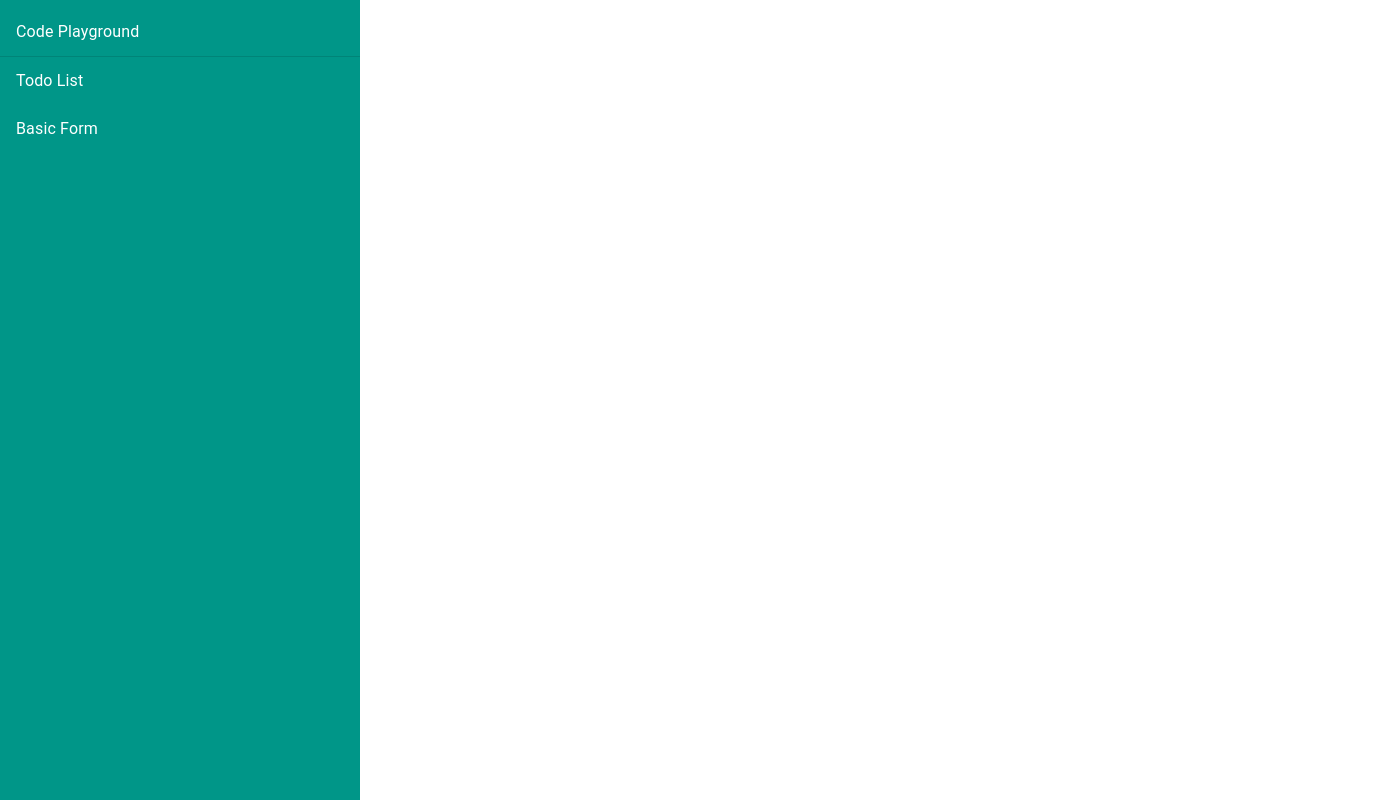
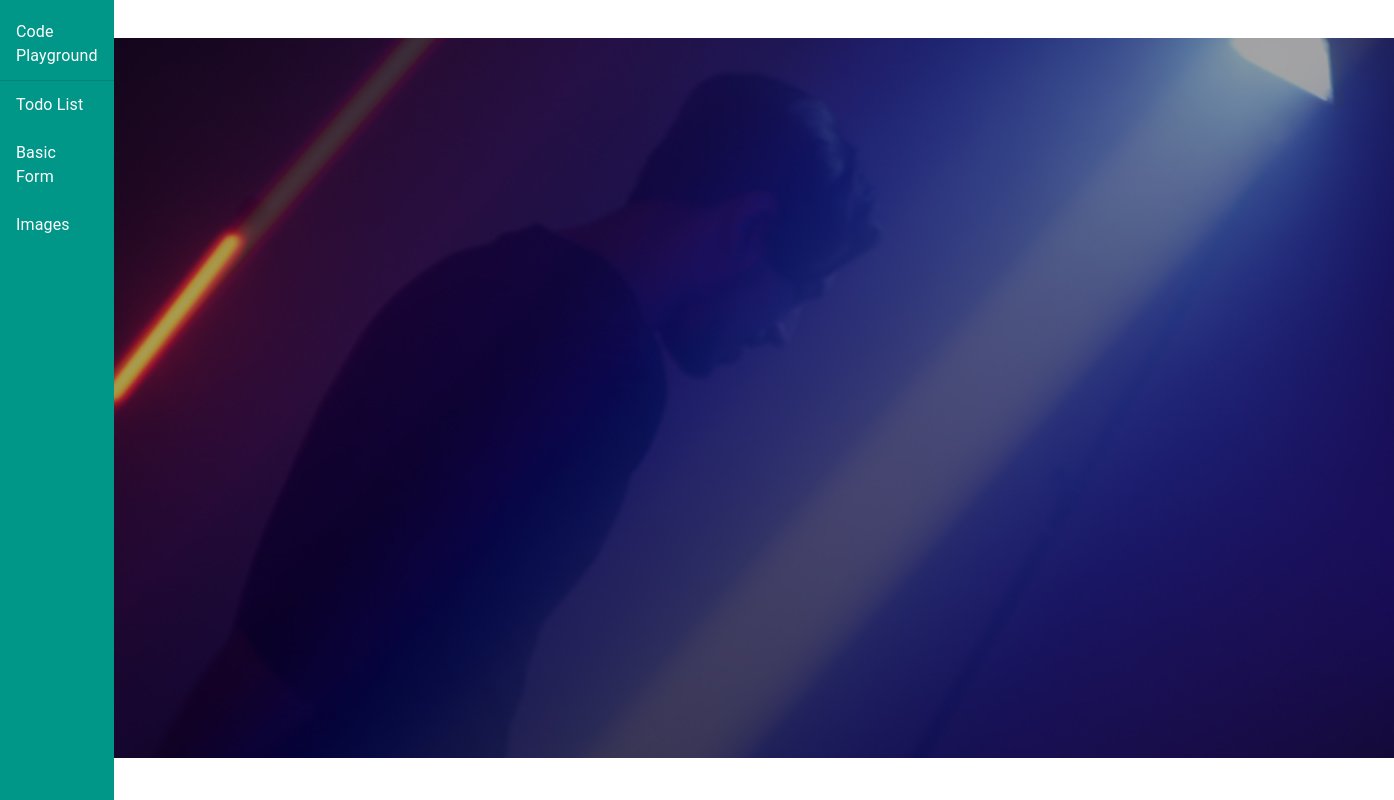
Before and after one commit to alexdangelo86/code-playground, a React (Create React App) app: page /images in a window 1280 px wide. Shown: the whole page, 1394 px wide, since content can reach past the window. Built offline with nearby package versions, Linux system fonts and the light colour scheme.

Commit message:
changes.

```diff
--- a/src/App.js
+++ b/src/App.js
@@ -5,10 +5,12 @@ import Sidebar from './Components/Sidebar'
 import { Box } from '@mui/material'
 import { BrowserRouter as Router, Routes, Route } from 'react-router-dom'
 import BasicFrom from './Components/BasicForm'
+import Images from './Components/Images'
 
 const siteData = [
-  { name: 'Todo List', route: '/todo-list' },
-  { name: 'Basic Form', route: '/basic-form' },
+  { name: 'Todo List', route: '/todo-list', element: <TodoList /> },
+  { name: 'Basic Form', route: '/basic-form', element: <BasicFrom /> },
+  { name: 'Images', route: '/images', element: <Images /> },
 ]
 
 function App() {
@@ -31,8 +33,15 @@ function App() {
           Routes
         >
           <Routes>
-            <Route path="/todo-list" element={<TodoList />} />
-            <Route path="/basic-form" element={<BasicFrom />} />
+            {siteData.map((item) => {
+              return (
+                <Route
+                  Key={item.route}
+                  path={item.route}
+                  element={item.element}
+                />
+              )
+            })}
           </Routes>
         </Box>
       </Box>
--- /dev/null
+++ b/src/Components/Images.js
@@ -0,0 +1,13 @@
+import { Box } from '@mui/system'
+import React from 'react'
+import image from '../Img/MIDNIGHT_TREAT_1.jpg'
+
+const Images = () => {
+  return (
+    <Box>
+      <img src={image} />
+    </Box>
+  )
+}
+
+export default Images
```
Also changed, not shown: src/Img/MIDNIGHT_TREAT_1.jpg (added).
